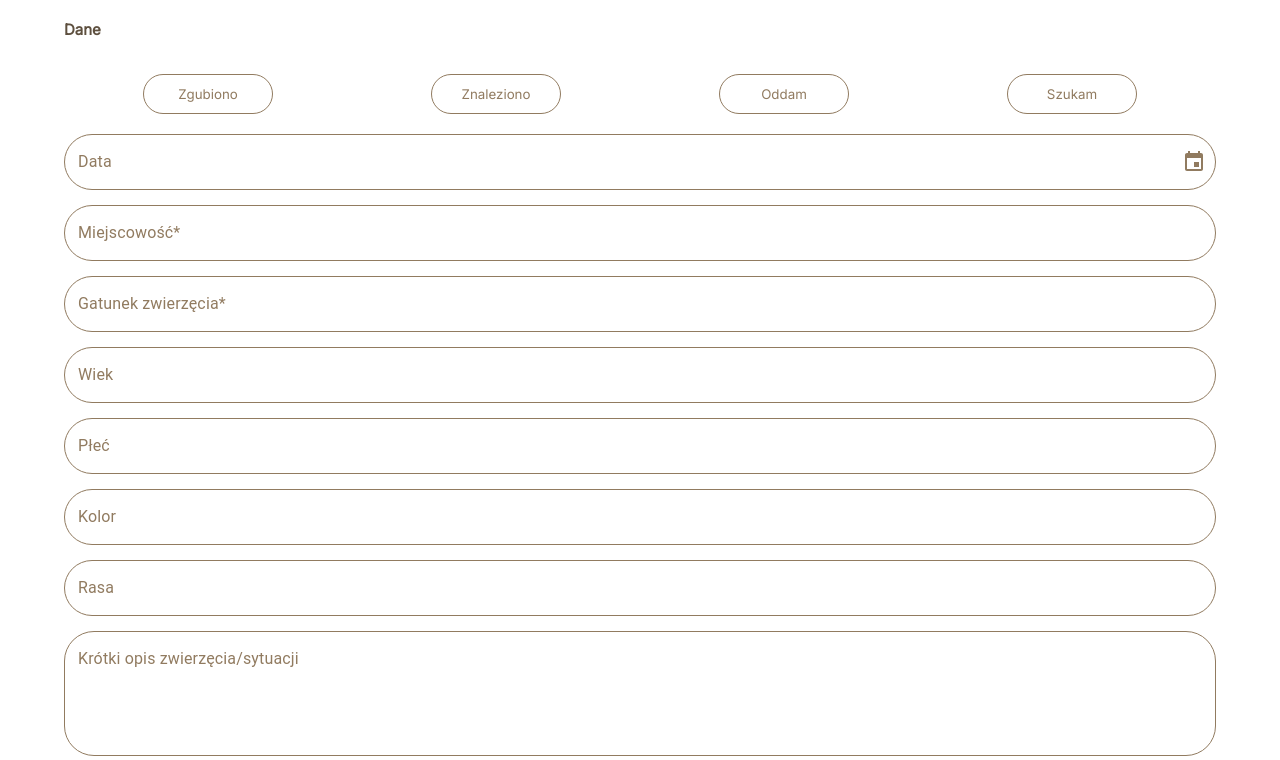
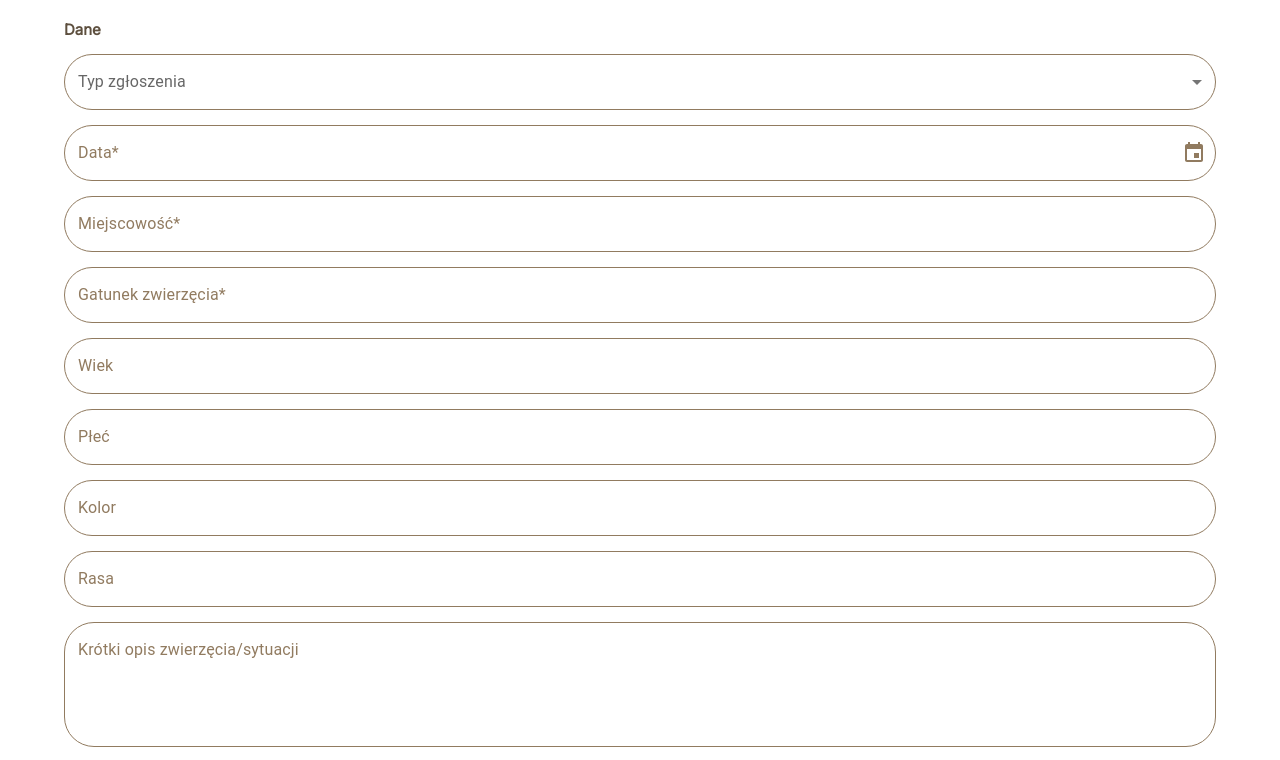
Before and after one commit to asiabielawska/PetsFinder, a React (Vite) app: page /form in a window 1280 px wide. Shown: the top 760 px of the page. Built offline with nearby package versions, Linux system fonts and the light colour scheme.

Commit message:
Add basic select

```diff
--- a/src/components/Form/DatePicker/BasicDatePicker.tsx
+++ b/src/components/Form/DatePicker/BasicDatePicker.tsx
@@ -6,7 +6,7 @@ export const BasicDatePicker = () => {
   return (
     <LocalizationProvider dateAdapter={AdapterDayjs}>
       <DatePicker
-        label="Data"
+        label="Data*"
         format="DD-MM-YYYY"
         slotProps={{
           popper: {
--- a/src/components/Form/Form.tsx
+++ b/src/components/Form/Form.tsx
@@ -7,6 +7,7 @@ import {
   WhiteBackgroundButton,
 } from "./styled";
 import { BasicDatePicker } from "./DatePicker/BasicDatePicker";
+import { BasicSelect } from "./TypeOfReport/BasicSelect";
 
 const mockForm = [
   { id: "miejscowosc", label: "Miejscowość*" },
@@ -38,12 +39,7 @@ export const Form = () => {
     <>
       <MainContent>
         <Heading>Dane</Heading>
-        <TwoButtons>
-          <WhiteBackgroundButton>Zgubiono</WhiteBackgroundButton>
-          <WhiteBackgroundButton>Znaleziono</WhiteBackgroundButton>
-          <WhiteBackgroundButton>Oddam</WhiteBackgroundButton>
-          <WhiteBackgroundButton>Szukam</WhiteBackgroundButton>
-        </TwoButtons>
+        <BasicSelect />
         <BasicDatePicker />
         {mockForm.map(({ id, label, multiline, rows }) => (
           <FormTextField
--- /dev/null
+++ b/src/components/Form/TypeOfReport/BasicSelect.tsx
@@ -0,0 +1,34 @@
+import Box from "@mui/material/Box";
+import InputLabel from "@mui/material/InputLabel";
+import MenuItem from "@mui/material/MenuItem";
+import Select, { SelectChangeEvent } from "@mui/material/Select";
+import { useState } from "react";
+import { SelectFormControl } from "./styled";
+
+export const BasicSelect = () => {
+  const [age, setAge] = useState("");
+
+  const handleChange = (event: SelectChangeEvent) => {
+    setAge(event.target.value as string);
+  };
+
+  return (
+    <Box sx={{ minWidth: 120 }}>
+      <SelectFormControl fullWidth>
+        <InputLabel id="demo-simple-select-label">Typ zgłoszenia</InputLabel>
+        <Select
+          labelId="demo-simple-select-label"
+          id="demo-simple-select"
+          value={age}
+          label="Typ zgłoszenia"
+          onChange={handleChange}
+        >
+          <MenuItem value={"zgubiono"}>Zgubiono</MenuItem>
+          <MenuItem value={"znaleziono"}>Znaleziono</MenuItem>
+          <MenuItem value={"oddam"}>Oddam</MenuItem>
+          <MenuItem value={"szukam"}>Szukam</MenuItem>
+        </Select>
+      </SelectFormControl>
+    </Box>
+  );
+};
--- /dev/null
+++ b/src/components/Form/TypeOfReport/styled.ts
@@ -0,0 +1,10 @@
+import { FormControl, styled } from "@mui/material";
+
+export const SelectFormControl = styled(FormControl)({
+  marginTop: 15,
+  marginBottom: 15,
+  "& .MuiOutlinedInput-notchedOutline": {
+    border: "1px solid #917B60",
+    borderRadius: 30,
+  },
+});
```
